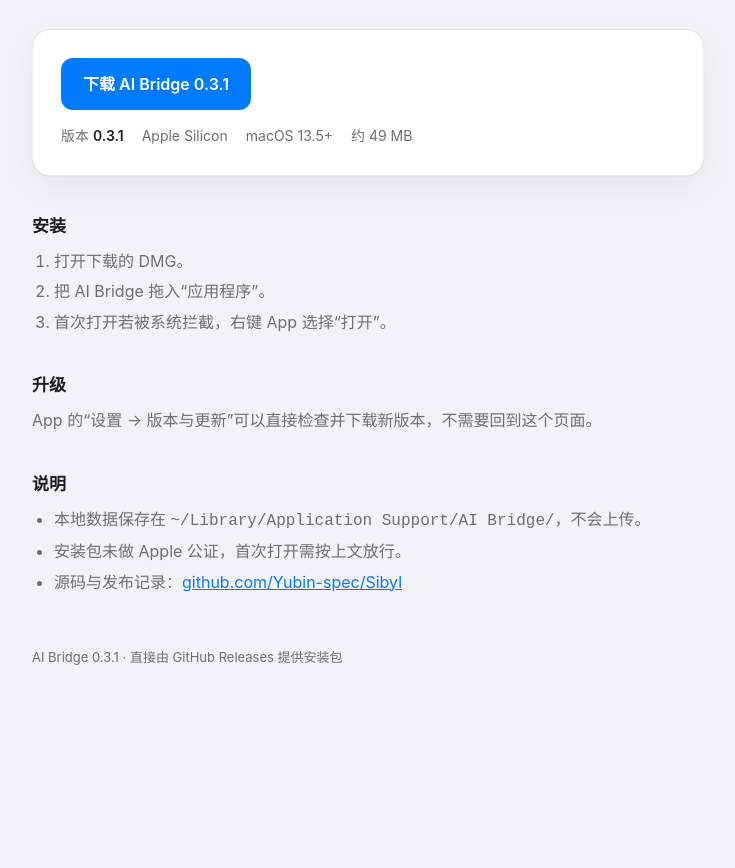
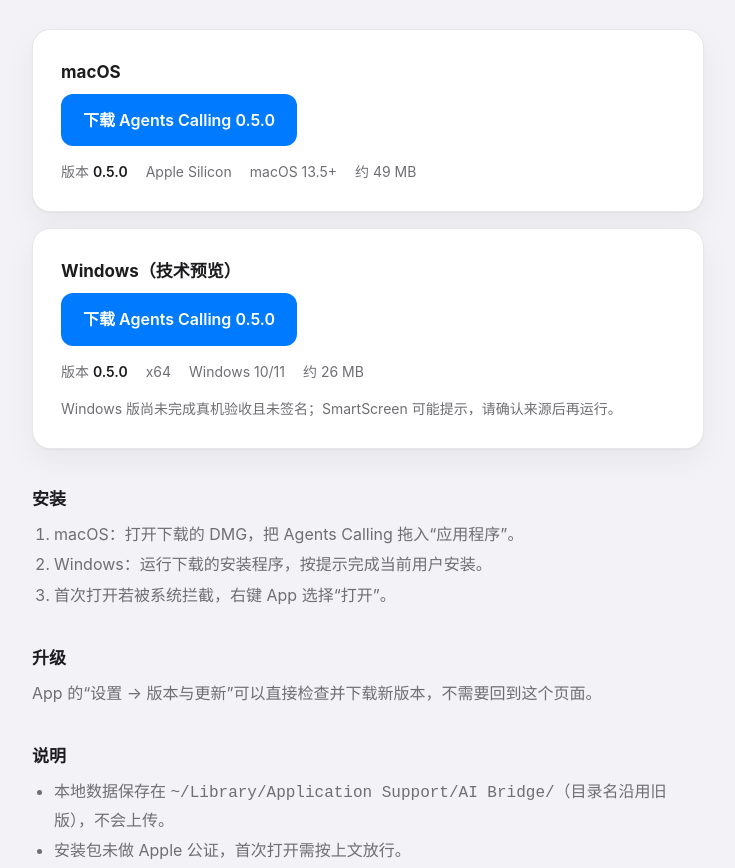
Before and after one commit to Yubin-spec/Sibyl, a website: page docs/index.html in a window 1280 px wide. Shown: the part 308-1176 px from the top of the page, without its empty margins (272-1007 px from the left). Before the commit the page ends 1072 px from the top, so only its background shows below. Drawn offline with Linux system fonts and the light colour scheme.

Commit message:
docs: publish 0.5.0 downloads

```diff
--- a/docs/index.html
+++ b/docs/index.html
@@ -3,7 +3,7 @@
 <head>
 <meta charset="utf-8">
 <meta name="viewport" content="width=device-width,initial-scale=1">
-<title>AI Bridge 下载</title>
+<title>Agents Calling 下载</title>
 <style>
 :root{color-scheme:light dark;--bg:#f2f2f7;--fg:#1c1c1e;--muted:#6e6e73;--card:#fff;--line:rgba(60,60,67,.12);--accent:#007aff;--accent-fg:#fff}
 @media (prefers-color-scheme:dark){:root{--bg:#000;--fg:#f5f5f7;--muted:#a1a1a6;--card:#1c1c1e;--line:rgba(255,255,255,.12);--accent:#0a84ff;--accent-fg:#fff}}
@@ -29,20 +29,28 @@
 </head>
 <body>
 <main>
-  <div class="mark"><span>⇄</span>AI Bridge</div>
+  <div class="mark"><span>⇄</span>Agents Calling</div>
   <h1>让同一网络里的 AI 直接把问题聊清楚</h1>
-  <p class="lead">连接多台 Mac 上的 Claude Code、Cursor、Codex 与 WorkBuddy，减少人工转述。安装包由 GitHub 直接分发，没有网盘、没有广告跳转。</p>
+  <p class="lead">连接 Mac / Windows 上的 Claude Code、Cursor、Codex 与 DeepSeek Harness，减少人工转述。安装包由 GitHub 直接分发，没有网盘、没有广告跳转。</p>
 
   <div class="card">
-    <a class="download" href="https://github.com/Yubin-spec/Sibyl/releases/download/v0.3.1/AI-Bridge-0.3.1-arm64.dmg">下载 AI Bridge 0.3.1</a>
-    <div class="meta"><span>版本 <strong>0.3.1</strong></span><span>Apple Silicon</span><span>macOS 13.5+</span><span>约 49 MB</span></div>
+    <h2>macOS</h2>
+    <a class="download" href="https://github.com/Yubin-spec/Sibyl/releases/download/v0.5.0/Agents-Calling-0.5.0-arm64.dmg">下载 Agents Calling 0.5.0</a>
+    <div class="meta"><span>版本 <strong>0.5.0</strong></span><span>Apple Silicon</span><span>macOS 13.5+</span><span>约 49 MB</span></div>
+  </div>
+
+  <div class="card" style="margin-top:16px">
+    <h2>Windows（技术预览）</h2>
+    <a class="download" href="https://github.com/Yubin-spec/Sibyl/releases/download/v0.5.0/Agents-Calling-0.5.0-x64-setup.exe">下载 Agents Calling 0.5.0</a>
+    <div class="meta"><span>版本 <strong>0.5.0</strong></span><span>x64</span><span>Windows 10/11</span><span>约 26 MB</span></div>
+    <p class="lead" style="font-size:14px;margin:14px 0 0">Windows 版尚未完成真机验收且未签名；SmartScreen 可能提示，请确认来源后再运行。</p>
   </div>
 
   <section>
     <h2>安装</h2>
     <ol>
-      <li>打开下载的 DMG。</li>
-      <li>把 AI Bridge 拖入“应用程序”。</li>
+      <li>macOS：打开下载的 DMG，把 Agents Calling 拖入“应用程序”。</li>
+      <li>Windows：运行下载的安装程序，按提示完成当前用户安装。</li>
       <li>首次打开若被系统拦截，右键 App 选择“打开”。</li>
     </ol>
   </section>
@@ -55,13 +63,13 @@
   <section>
     <h2>说明</h2>
     <ul>
-      <li>本地数据保存在 <code>~/Library/Application Support/AI Bridge/</code>，不会上传。</li>
+      <li>本地数据保存在 <code>~/Library/Application Support/AI Bridge/</code>（目录名沿用旧版），不会上传。</li>
       <li>安装包未做 Apple 公证，首次打开需按上文放行。</li>
       <li>源码与发布记录：<a href="https://github.com/Yubin-spec/Sibyl">github.com/Yubin-spec/Sibyl</a></li>
     </ul>
   </section>
 
-  <footer>AI Bridge 0.3.1 · 直接由 GitHub Releases 提供安装包</footer>
+  <footer>Agents Calling 0.5.0 · 直接由 GitHub Releases 提供安装包</footer>
 </main>
 </body>
 </html>
```
